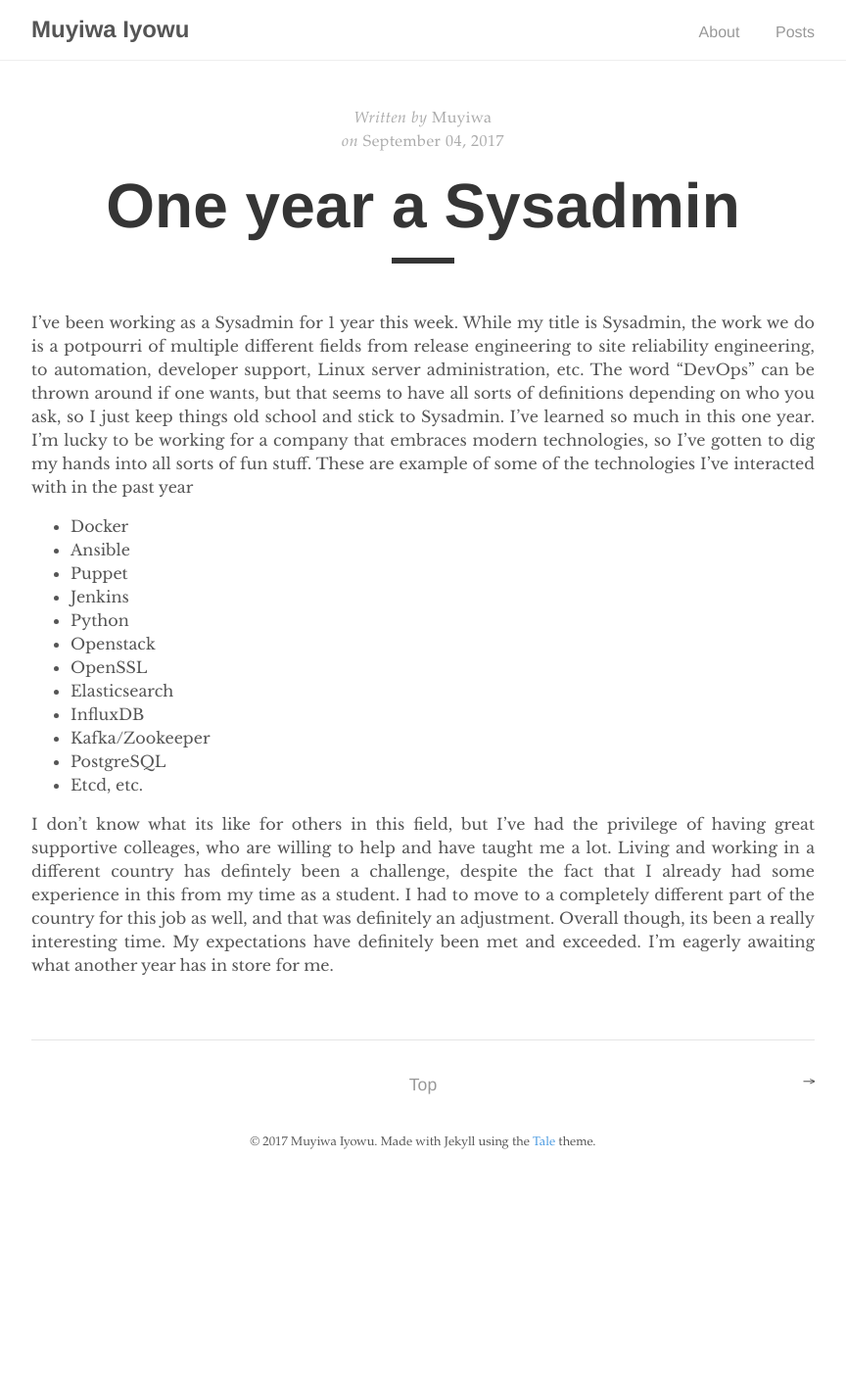
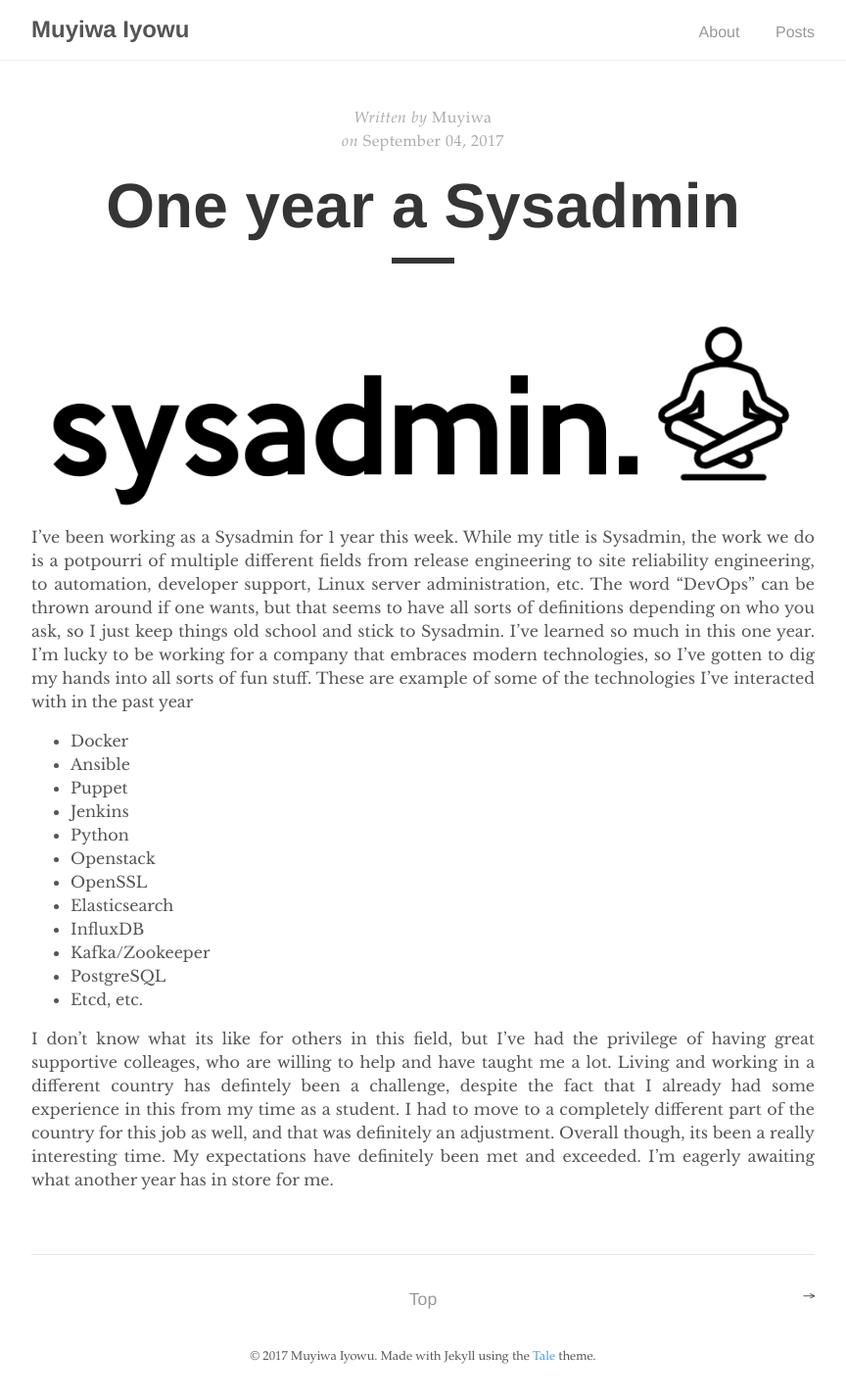
Before and after one commit to muyiscoi/muyiscoi.github.com, a Jekyll site: the page built from _posts/2017-09-04-one-year-a-sysadmin.md, in a window 1280 px wide. Shown: the whole page at 98% size, without its empty margins (208-1072 px from the left). Built offline with Jekyll 4.4.1, drawn with Linux system fonts in a browser that asks for light colours; before the commit the page ends 1209 px from its top, so only the background shows below that.

Commit message:
fix image embed

```diff
--- a/_posts/2017-09-04-one-year-a-sysadmin.md
+++ b/_posts/2017-09-04-one-year-a-sysadmin.md
@@ -13,7 +13,7 @@ tags:
 - Linux
 comments: []
 ---
-[sysadmin]: https://muyiscoi.github.com/wp-content/uploads/2017/09/logo.png
+![sysadmin](https://muyiscoi.github.com/wp-content/uploads/2017/09/logo.png)
 I've been working as a Sysadmin for 1 year this week. While my title is Sysadmin, the work we do is a potpourri of multiple different fields from release engineering to site reliability engineering, to automation, developer support, Linux server administration, etc. The word "DevOps" can be thrown around if one wants, but that seems to have all sorts of definitions depending on who you ask, so I just keep things old school and stick to Sysadmin.
 I've learned so much in this one year. I'm lucky to be working for a company that embraces modern technologies, so I've gotten to dig my hands into all sorts of fun stuff.
 These are example of some of the technologies I've interacted with in the past year
```
